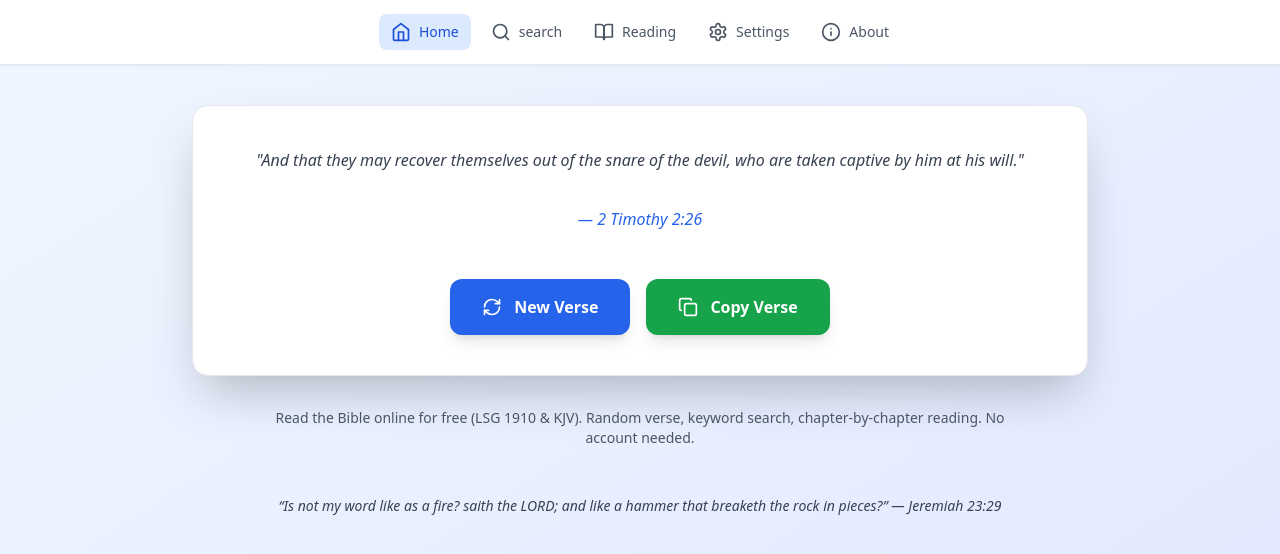
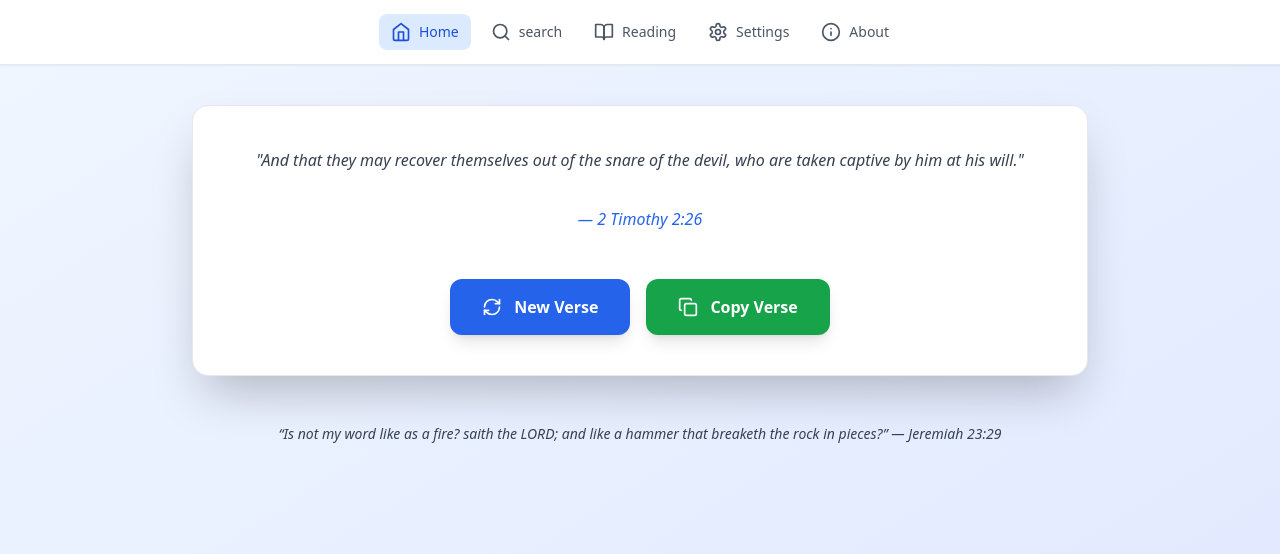
Before and after one commit to thewordofgodfr/site-par-bolt-ai, a React (Vite) app: page / in a window 1280 px wide. Shown: the top 554 px of the page. Built offline with nearby package versions, Linux system fonts and the light colour scheme.

Commit message:
Update Home.tsx

```diff
--- a/src/pages/Home.tsx
+++ b/src/pages/Home.tsx
@@ -117,16 +117,7 @@ export default function Home() {
                 <span>{copied ? t('verseCopied') : t('copyVerse')}</span>
               </button>
             </div>
-          </div>
-
-          {/* Mini paragraphe SEO discret */}
-          <div className="mt-6 md:mt-8 text-center">
-            <p className={`text-xs md:text-sm ${isDark ? 'text-gray-400' : 'text-gray-600'} max-w-3xl mx-auto leading-relaxed`}>
-              {state.settings.language === 'fr'
-                ? 'Lire la Bible en ligne gratuitement (LSG 1910 & KJV). Verset aléatoire, recherche par mots, lecture chapitre par chapitre. Sans inscription.'
-                : 'Read the Bible online for free (LSG 1910 & KJV). Random verse, keyword search, chapter-by-chapter reading. No account needed.'}
-            </p>
-          </div>
+           </div>
 
           {/* Citation fixe (cliquable) */}
           <div className="text-center mt-12">
```
